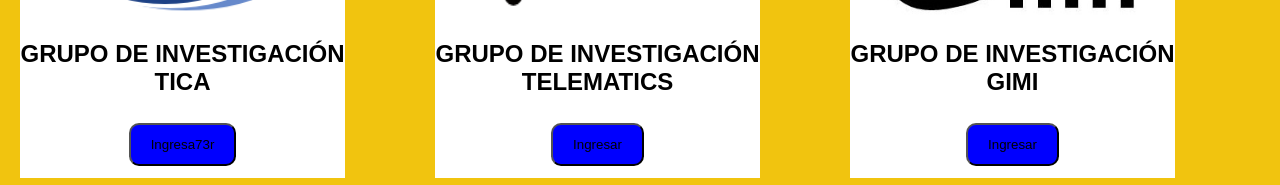
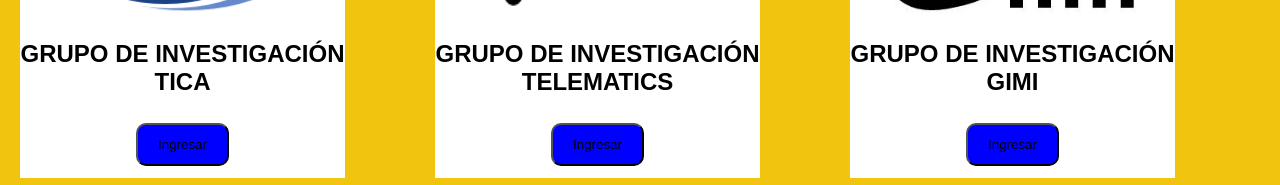
Before and after one commit to zulma09/despliegue-web, a plain HTML site: page index.html in a window 1280 px wide. Shown: the part 860-1045 px from the top of the page. Drawn offline with Linux system fonts and the light colour scheme; a script that the page names is missing.

Commit message:
Arreglo Boton ingresar

```diff
--- a/index.html
+++ b/index.html
@@ -50,7 +50,7 @@
 				<img src="imagenes/tica.png" width="300 " height="200"
 					class="efecto">
 				<h2 class="grupos">GRUPO DE INVESTIGACIÓN TICA</h2>
-				<input type="submit" class="boton" value="Ingresa73r">
+				<input type="submit" class="boton" value="Ingresar">
 
 			</div>
 
```
